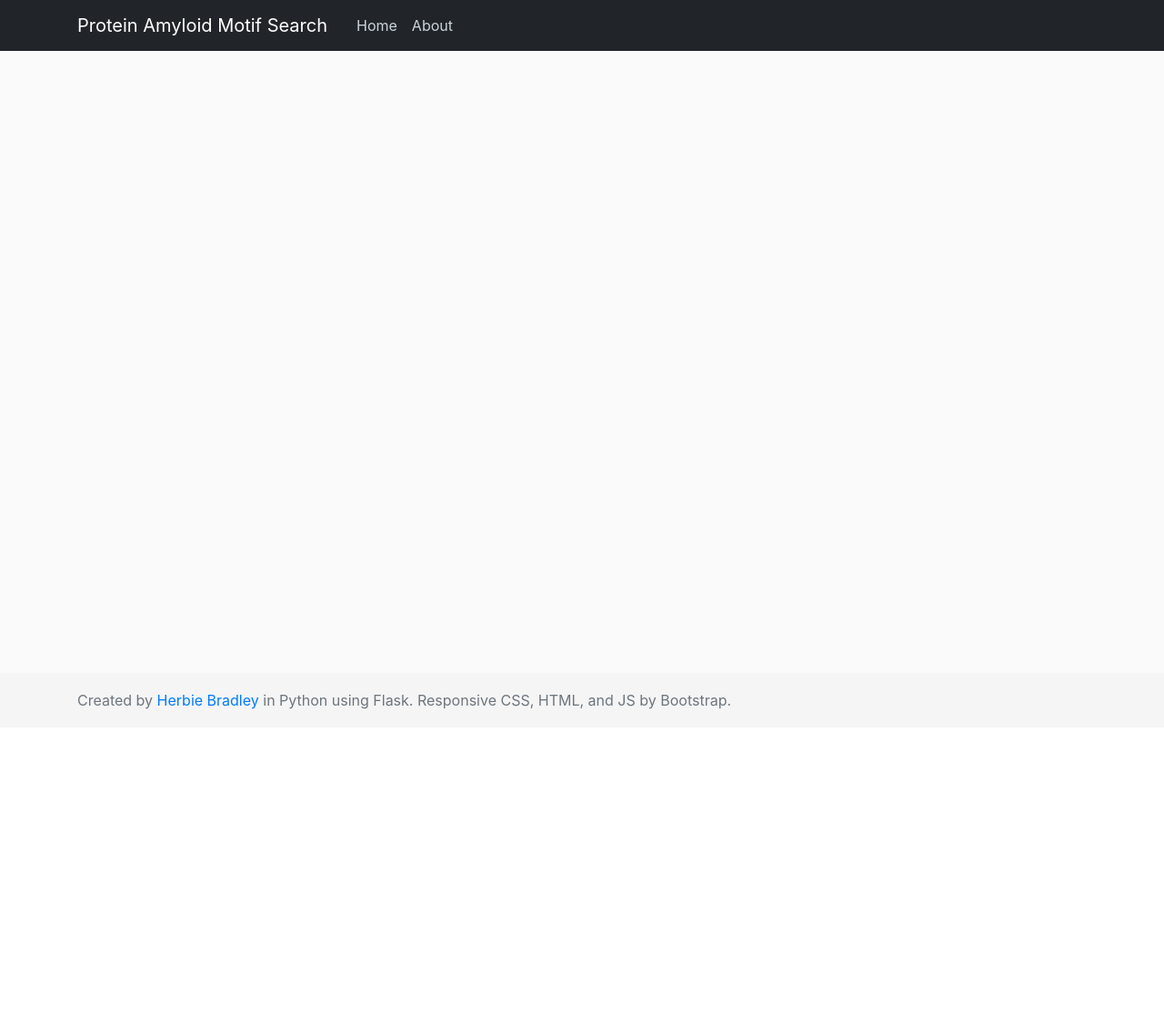
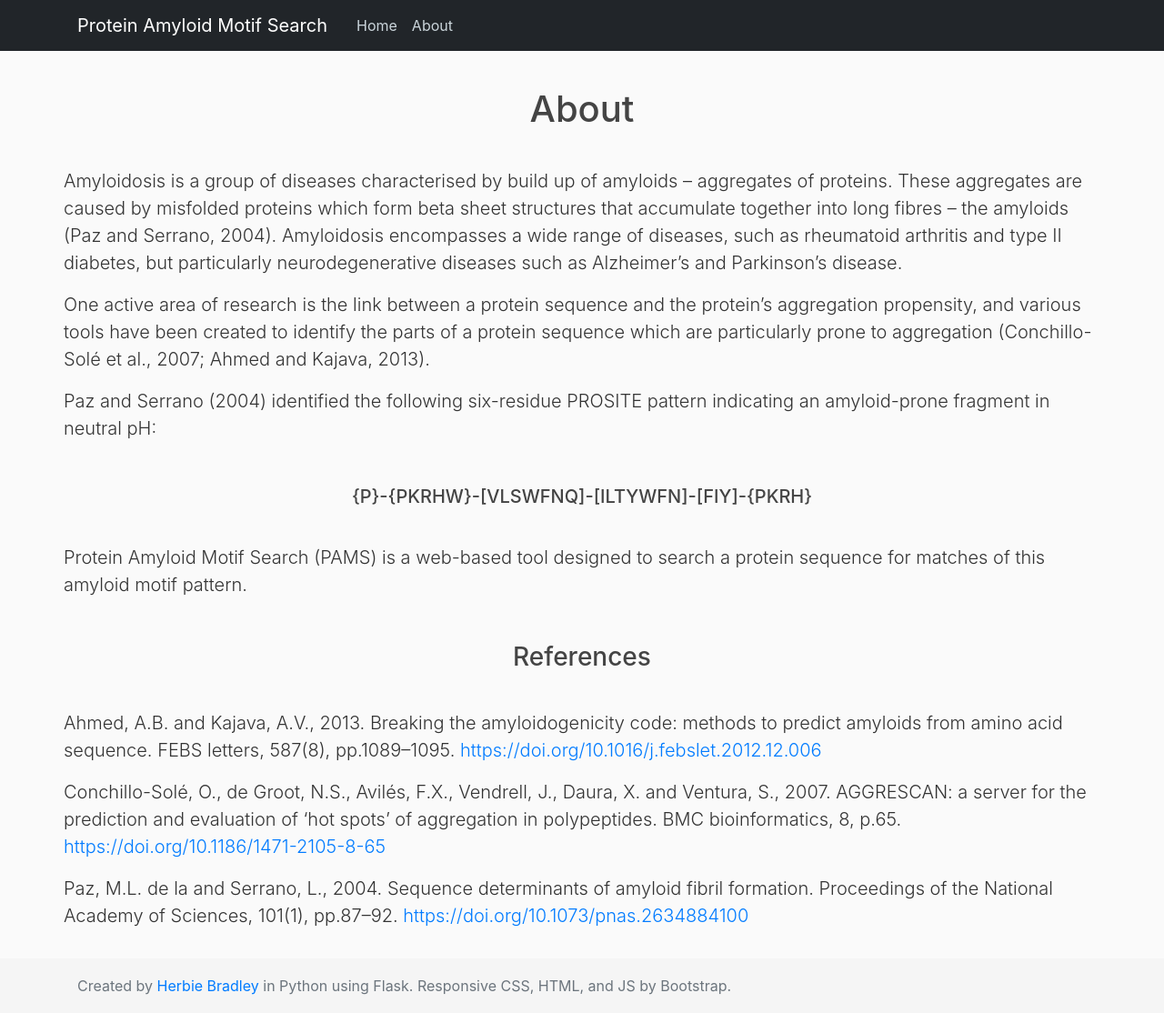
Before and after one commit to herbiebradley/proteinmotif, a Flask app: page /about in a window 1280 px wide. Shown: the whole page at 91% size. Before the commit the page ends 780 px from the top, so only its background shows below. Run offline with Flask 2, Linux system fonts and the light colour scheme; some libraries are stand-ins or nearby versions.

Commit message:
Add about page

```diff
--- a/app.py
+++ b/app.py
@@ -20,7 +20,7 @@ def home():
         results = match_list_from_uniprot(ac_code)
         # If ac_code is invalid, results will be None:
         if results is None:
-            flash("No protein record found, please enter valid accession code.", "danger")
+            flash("No protein record found, please enter valid accession number.", "danger")
         # Set uniprot url of protein:
         prot_url = "https://uniprot.org/uniprot/" + ac_code
     else:
@@ -32,7 +32,7 @@ def home():
 # Route for downloading csv file:
 @app.route('/return-file/')
 def return_file():
-    """This page exists just to download files, it will open, downlaod file, and
+    """This page exists just to download files, it will open, download file, and
     immediately autoclose when the download button is pressed."""
     try:
         # This gets results.csv from the home directory and downloads it:
--- a/templates/about.html
+++ b/templates/about.html
@@ -1,4 +1,28 @@
 {% extends "layout.html" %}
 {% block content %}
-
+<div class="row justify-content-md-center">
+  <div class="py-3 text-center">
+    <h1>About</h1>
+  </div>
+  <div class="py-3 text-left">
+      <p class="lead">Amyloidosis is a group of diseases characterised by build up of amyloids – aggregates of proteins. These aggregates are caused by misfolded proteins which form beta sheet structures that accumulate together into long fibres – the amyloids (Paz and Serrano, 2004). Amyloidosis encompasses a wide range of diseases, such as rheumatoid arthritis and type II diabetes, but particularly neurodegenerative diseases such as Alzheimer’s and Parkinson’s disease.</p>
+      <p class='lead'>One active area of research is the link between a protein sequence and the protein’s aggregation propensity, and various tools have been created to identify the parts of a protein sequence which are particularly prone to aggregation (Conchillo-Solé et al., 2007; Ahmed and Kajava, 2013).</p>
+      <p class='lead'>Paz and Serrano (2004) identified the following six-residue PROSITE pattern indicating an amyloid-prone fragment in neutral pH:</p>
+  </div>
+  <div class="py-3 text-center">
+    <h5>{P}-{PKRHW}-[VLSWFNQ]-[ILTYWFN]-[FIY]-{PKRH}</h5>
+  </div>
+  <div class="py-3 text-left">
+    <p class='lead'>Protein Amyloid Motif Search (PAMS) is a web-based tool designed to search a protein sequence for matches of this amyloid motif pattern.</p>
+  </div>
+  <div class="py-3 text-center">
+    <h3>References</h3>
+  </div>
+  <div class="py-3 text-left">
+    <p class='lead'>Ahmed, A.B. and Kajava, A.V., 2013. Breaking the amyloidogenicity code: methods to predict amyloids from amino acid sequence. FEBS letters, 587(8), pp.1089–1095. <a href="https://doi.org/10.1016/j.febslet.2012.12.006">https://doi.org/10.1016/j.febslet.2012.12.006</a></p>
+    <p class='lead'>Conchillo-Solé, O., de Groot, N.S., Avilés, F.X., Vendrell, J., Daura, X. and Ventura, S., 2007. AGGRESCAN: a server for the prediction and evaluation of ‘hot spots’ of aggregation in polypeptides. BMC bioinformatics, 8, p.65. <a href="https://doi.org/10.1186/1471-2105-8-65">https://doi.org/10.1186/1471-2105-8-65</a></p>
+    <p class='lead'>Paz, M.L. de la and Serrano, L., 2004. Sequence determinants of amyloid fibril formation. Proceedings of the National Academy of Sciences, 101(1), pp.87–92.
+        <a href="https://doi.org/10.1073/pnas.2634884100">https://doi.org/10.1073/pnas.2634884100</a></p>
+  </div>
+</div>
 {% endblock content %}
```
Also changed, not shown: motif_search.py (+14 -14 lines), README.md (added).
